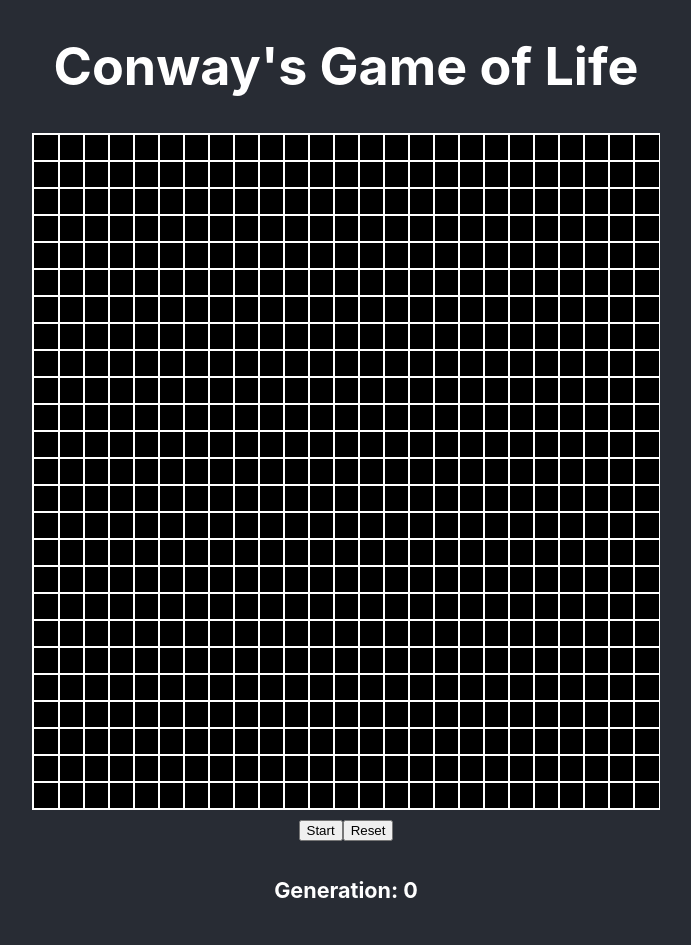
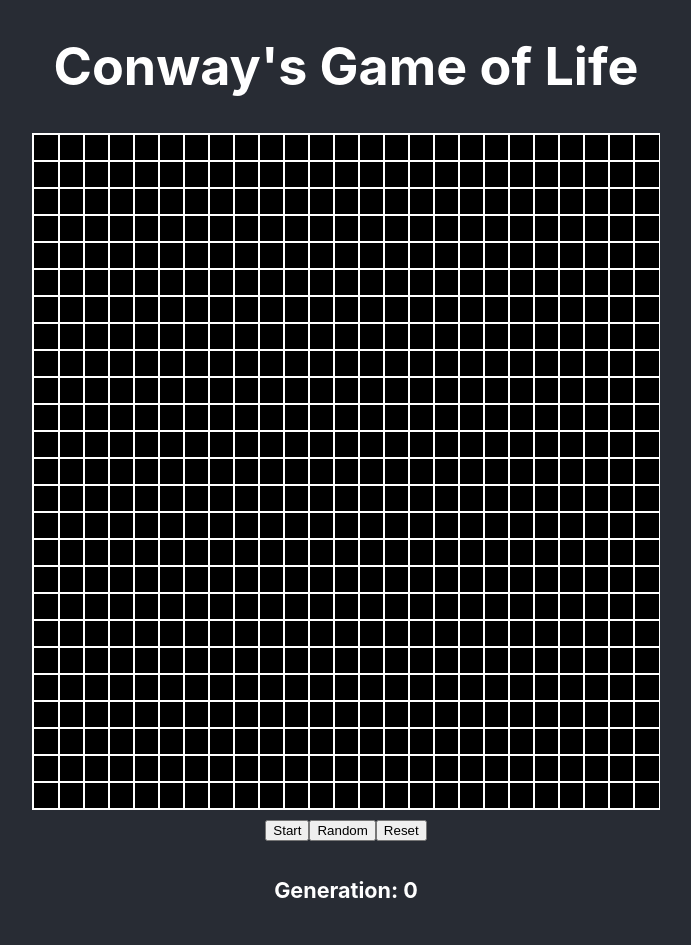
Before and after one commit to barbara-mayfield/cspt8-unit1-build, a React (Create React App) app: page / in a window 1280 px wide. Shown: the top 945 px of the page, without its empty margins (294-985 px from the left). Built offline with nearby package versions, Linux system fonts and the light colour scheme.

Commit message:
feat/ generate random grid

```diff
--- a/src/components/Board/Board.js
+++ b/src/components/Board/Board.js
@@ -8,8 +8,12 @@ const numCols = 25;
 
 // we call generate grid in our useState hook
 const generateGrid = () => {
+    // using this 1D array
     const rows = [];
+
+    // we can loop over it to create a 2D array
     for (let i = 0; i < numRows; i++) {
+        // this generates a 2D array full of zeroes
         rows.push(Array.from(Array(numCols), () => 0));
     }
 
@@ -42,6 +46,8 @@ const GameBoard = () => {
     const [isRunning, setRunning] = useState(false);
     const [generation, setGen] = useState(0);
 
+    // Since we are only calling "startGame" once, we need
+    // a way to access the updating state of our grid.
     // useRef hook is handy for keeping any mutable value
     // around similar to how you’d use instance fields
     // in classes. We store the state in here so we can
@@ -49,20 +55,29 @@ const GameBoard = () => {
     const isRunningRef = useRef(isRunning);
     isRunningRef.current = isRunning;
 
+    const generateRandom = () => {
+        const rows = [];
+        for (let i = 0; i < numRows; i++) {
+            rows.push(
+                Array.from(Array(numCols), () => (Math.random() > 0.7 ? 1 : 0))
+            );
+        }
+
+        setGrid(rows);
+    };
+
     const startGame = useCallback(() => {
         // This is the main game loop that will run recursively
 
         // Kill condition, checks to see if we are currently running or not
+        // If we aren't running, it kills the function.
         if (!isRunningRef.current) {
             return;
         } else {
+            // This will increment the generation count as the game is running.
             setGen((prevState) => (prevState += 1));
 
-            // So now we need to simulate while implementing our rules
-            // 1. Any live cell with fewer than 2 live neibhors dies.
-            // 2. They also die if they have more than 3 neighbors.
-            // 3. If they have 2 or 3 live neighbors they remain alive.
-            // 4. If a dead cells have 3 neighbors it becomes alive.
+            // So now we need to simulate while implementing our game rules
             setGrid((g) => {
                 return produce(g, (gridCopy) => {
                     for (let i = 0; i < numRows; i++) {
@@ -72,7 +87,7 @@ const GameBoard = () => {
                                 const newI = i + x;
                                 const newJ = j + y;
 
-                                // this is whether or not we are out of bounds
+                                // this is to check whether or not we are out of bounds
                                 if (
                                     newI >= 0 &&
                                     newI < numRows &&
@@ -84,11 +99,13 @@ const GameBoard = () => {
                                 }
                             });
 
-                            // if neighbors are less than two or greater than 3, set to dead (0)
+                            // 1. Any live cell with fewer than 2 live neibhors dies.
+                            // 2. They also die if they have greater than 3 neighbors.
                             if (neighbors < 2 || neighbors > 3) {
                                 gridCopy[i][j] = 0;
-                                // elif the cell in position is dead and has 3 neighbors, set to alive (1)
-                                // every time a new generation occurs, add 1 to generation counter
+
+                                // 3. If they have 2 or 3 live neighbors they remain alive.
+                                // 4. If a dead cells have 3 neighbors it becomes alive.
                             } else if (g[i][j] === 0 && neighbors === 3) {
                                 gridCopy[i][j] = 1;
                             }
@@ -168,6 +185,9 @@ const GameBoard = () => {
                 >
                     {isRunning ? "Stop" : "Start"}
                 </button>
+                <button className="random" onClick={() => generateRandom()}>
+                    Random
+                </button>
                 <button
                     className="reset-button"
                     onClick={() => {
```
